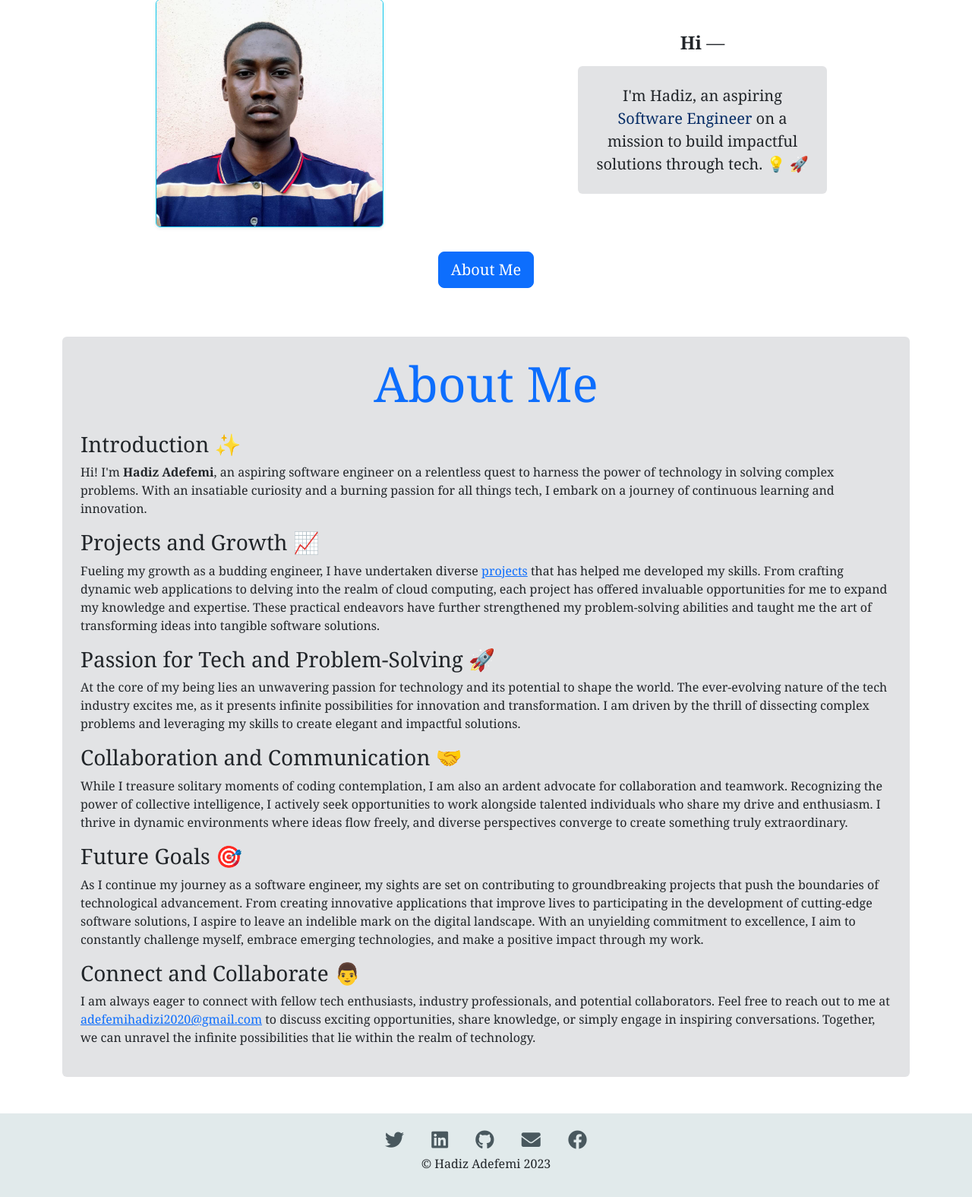
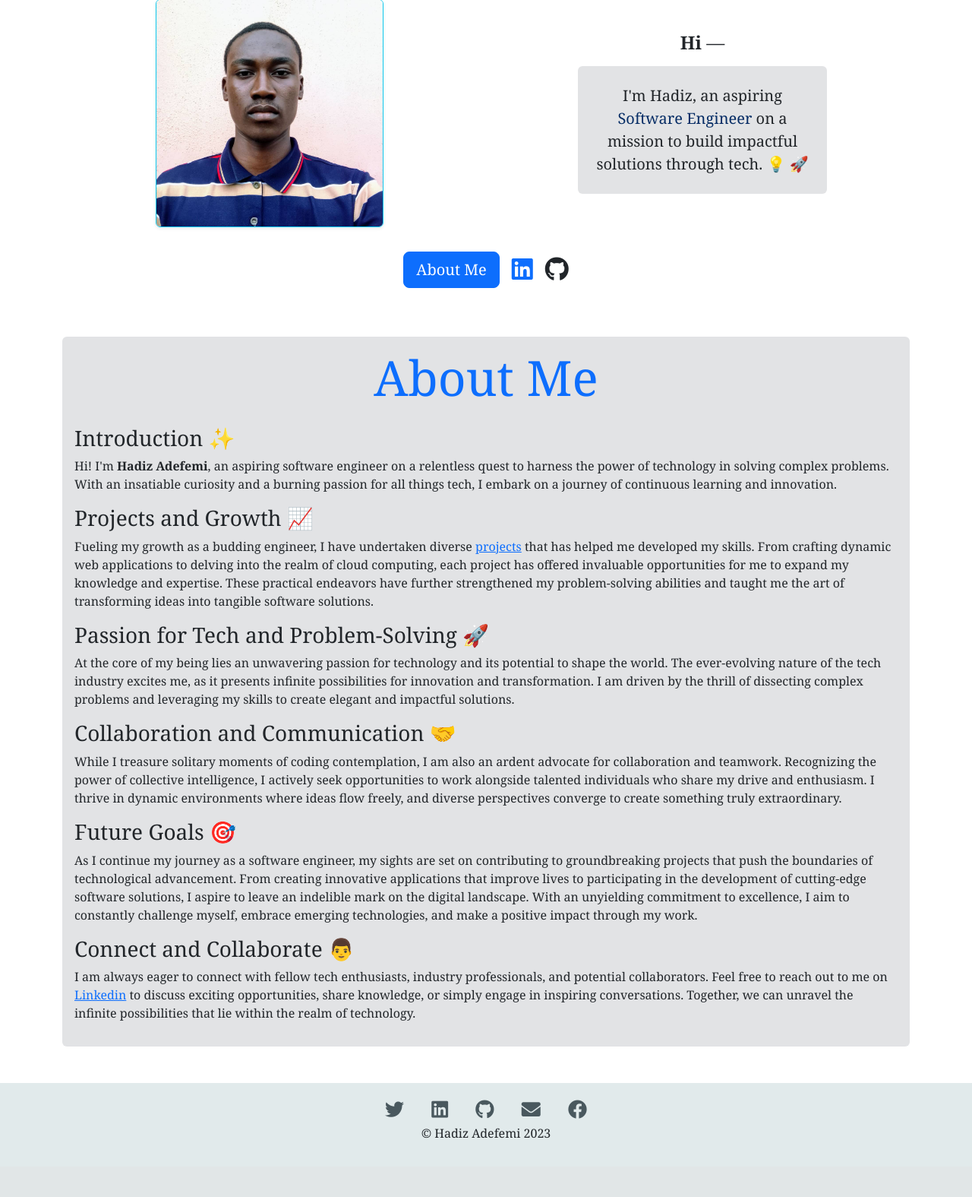
Before and after one commit to Hadizadefemi/Portfolio-Website, a Django app: page / in a window 1280 px wide. Shown: the part 206-1781 px from the top of the page at 76% size. After the commit the page ends 1704 px from the top, so only its background shows below. Run offline with Django 4.2, Linux system fonts and the light colour scheme; some web fonts are replaced.

Commit message:
added content to homepage

```diff
--- a/static/css/style.css
+++ b/static/css/style.css
@@ -61,6 +61,12 @@ footer .container a:hover {
     color: #1188f8;
 }
 
+main div.container section div.links-container {
+    display: flex;
+    align-items: center;
+    gap: 10px;
+}
+
 .active-link {
     text-decoration: underline;
     text-decoration-color: #1188f8;
--- a/templates/index.html
+++ b/templates/index.html
@@ -19,12 +19,14 @@
                 </p>
             </div>
         </div>
-        <div class="text-center my-3">
-            <a href="#about" class="btn btn-lg btn-primary">About Me</a>
+        <div class="d-flex justify-content-center align-items-center my-3">
+            <a href="#about" class="btn btn-lg btn-primary mx-2">About Me</a>
+            <a href="https://www.linkedin.com/in/hadizadefemi/" target="_blank" class="nav-item nav-link mx-2 text-primary"><i class="fab fa-linkedin fa-2x"></i></a>
+            <a href="https://github.com/Hadizadefemi" target="_blank" class="nav-item nav-link mx-2 text-dark"><i class="fab fa-github fa-2x"></i></a>
         </div>
     </section>
 
-    <div id="about" class="p-4 container bg-secondary-subtle rounded">
+    <div id="about" class="p-3 container bg-secondary-subtle rounded">
         <h2 class="text-center display-3 mb-4 text-primary">About Me</h2>
         <section>
           <h3>Introduction &#10024;</h3>
@@ -53,7 +55,7 @@
 
         <section>
           <h3>Connect and Collaborate &#128104;</h3>
-          <p>I am always eager to connect with fellow tech enthusiasts, industry professionals, and potential collaborators. Feel free to reach out to me at <a href="mailto:adefemihadizi2020@gmail.com">adefemihadizi2020@gmail.com</a> to discuss exciting opportunities, share knowledge, or simply engage in inspiring conversations. Together, we can unravel the infinite possibilities that lie within the realm of technology.</p>
+          <p>I am always eager to connect with fellow tech enthusiasts, industry professionals, and potential collaborators. Feel free to reach out to me on <a href="https://www.linkedin.com/in/hadizadefemi/">Linkedin</a> to discuss exciting opportunities, share knowledge, or simply engage in inspiring conversations. Together, we can unravel the infinite possibilities that lie within the realm of technology.</p>
         </section>
       </div>
 
```
